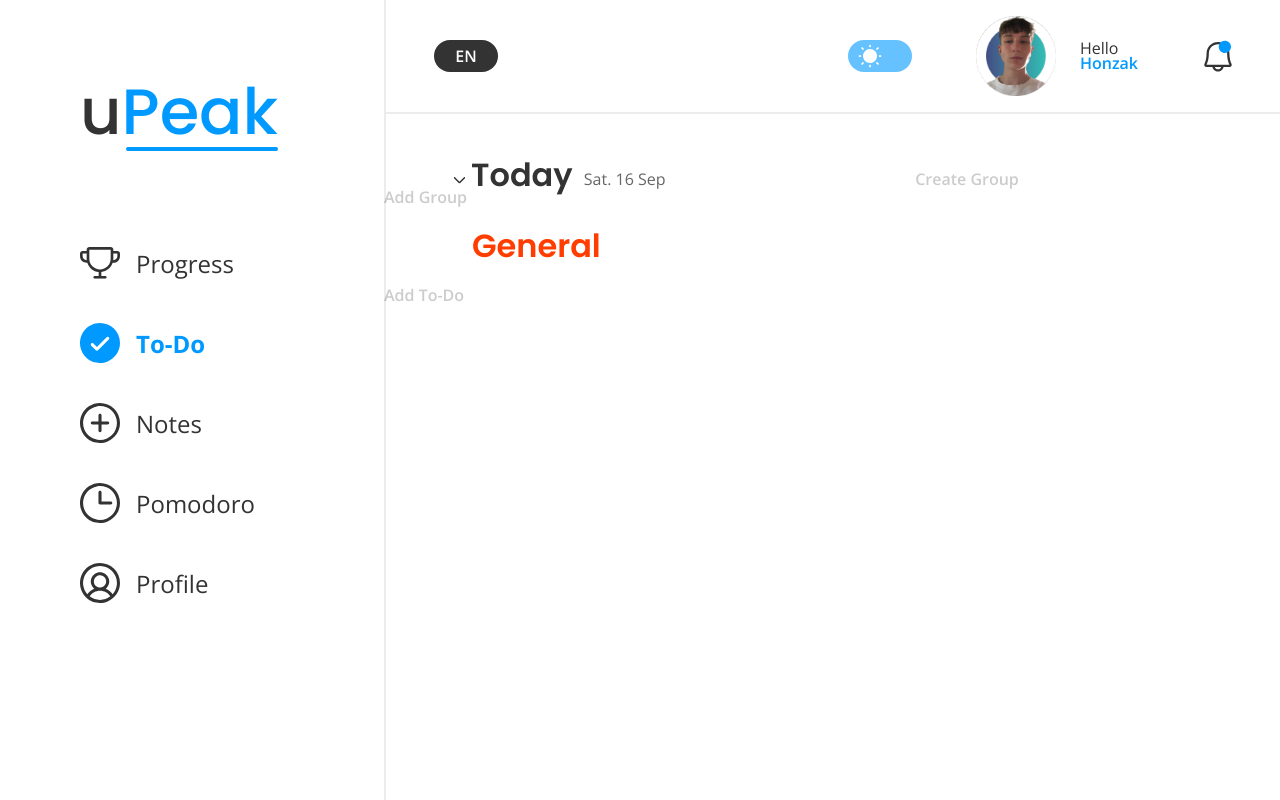
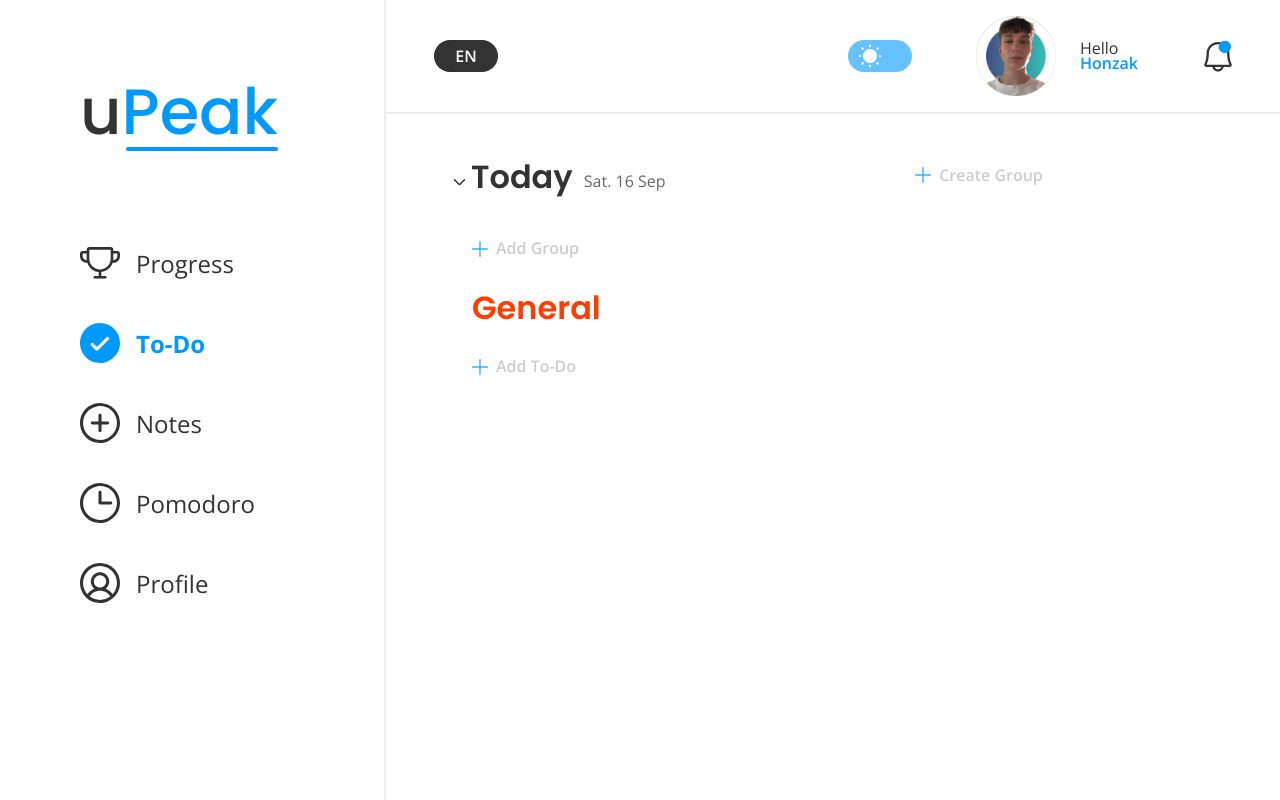
Before and after one commit to HonzaJeMocDobrej/uPeak, a React (Vite) app in the folder client/: page /todo in a window 1280 px wide. Built offline with nearby package versions, Linux system fonts and the light colour scheme.

Commit message:
todo-layout_changes

```diff
--- a/client/src/pages/ToDo.jsx
+++ b/client/src/pages/ToDo.jsx
@@ -85,9 +85,9 @@ function ToDo(props) {
                 Create Group
               </div>
             </div>
-            <div className="ctaGroupTodo">Add Group</div>
+            <div className="ctaGroupTodo leftCtaGroupTodo">Add Group</div>
             <h2 className="groupHeadline">General</h2>
-            <h2 className="ctaGroupTodo">Add To-Do</h2>
+            <h2 className="ctaGroupTodo leftCtaGroupTodo">Add To-Do</h2>
           </div>
         </main>
       </div>
--- a/client/src/styles/_todo.scss
+++ b/client/src/styles/_todo.scss
@@ -3,13 +3,15 @@ main {
 
     .topCont {
       display: flex;
-      align-items: flex-end;
+      align-items: center;
       margin-left: 4rem;
-      margin-top: 3rem;
       gap: 30%;
+      height: 2.5rem;
+      margin-top: 2.8rem;
 
       .ctaGroupTodo {
         margin-bottom: 0.2rem;
+
       }
 
       .dayTimeCont {
@@ -144,7 +146,43 @@ main {
         font-family: Open Sans;
         font-size: 1rem;
         font-weight: 600;
-        line-height: 93.682%; /* 1.40525rem */
+        line-height: 93.682%;
+        width: fit-content;
+
+        display: flex;
+        align-items: center;
+        gap: .5rem;
+        height: 100%;
+
+        &::before {
+          background-image: url(../assets/icons/BluePlus.svg);
+          background-repeat: no-repeat;
+          background-size: 1rem;
+          display: inline-block;
+          width: 1rem;
+          height: 1rem;
+          content:"";
+        }
+
+        &:hover {
+          background-color: rgb(234, 247, 255);
+          transition: 250ms;
+          cursor: pointer;
+        }
+
+
+      }
+
+      .leftCtaGroupTodo {
+        margin-left: 5.5rem;
+        &:nth-child(2) {
+          margin-top: 2rem;
+        }
+        &:nth-child(4) {
+          margin-top: 0;
+        }
+        height: 2.5rem;
+
       }
 
       .groupHeadline {
@@ -154,6 +192,8 @@ main {
         line-height: 93.682%; /* 2.34206rem */
         font-weight: 600;
         margin-left: 5.5rem;
+        margin-top: 1.5rem;
+        margin-bottom: 1.5rem;
       }
   }
 }
--- a/client/src/styles/styles.css
+++ b/client/src/styles/styles.css
@@ -1196,10 +1196,11 @@ main .progressConts .counterCont h2 {
 
 main .todoConts .topCont {
   display: flex;
-  align-items: flex-end;
+  align-items: center;
   margin-left: 4rem;
-  margin-top: 3rem;
   gap: 30%;
+  height: 2.5rem;
+  margin-top: 2.8rem;
 }
 main .todoConts .topCont .ctaGroupTodo {
   margin-bottom: 0.2rem;
@@ -1323,7 +1324,37 @@ main .todoConts .ctaGroupTodo {
   font-family: Open Sans;
   font-size: 1rem;
   font-weight: 600;
-  line-height: 93.682%; /* 1.40525rem */
+  line-height: 93.682%;
+  width: -moz-fit-content;
+  width: fit-content;
+  display: flex;
+  align-items: center;
+  gap: 0.5rem;
+  height: 100%;
+}
+main .todoConts .ctaGroupTodo::before {
+  background-image: url(../assets/icons/BluePlus.svg);
+  background-repeat: no-repeat;
+  background-size: 1rem;
+  display: inline-block;
+  width: 1rem;
+  height: 1rem;
+  content: "";
+}
+main .todoConts .ctaGroupTodo:hover {
+  background-color: rgb(234, 247, 255);
+  transition: 250ms;
+  cursor: pointer;
+}
+main .todoConts .leftCtaGroupTodo {
+  margin-left: 5.5rem;
+  height: 2.5rem;
+}
+main .todoConts .leftCtaGroupTodo:nth-child(2) {
+  margin-top: 2rem;
+}
+main .todoConts .leftCtaGroupTodo:nth-child(4) {
+  margin-top: 0;
 }
 main .todoConts .groupHeadline {
   color: #FF3D00;
@@ -1332,6 +1363,8 @@ main .todoConts .groupHeadline {
   line-height: 93.682%; /* 2.34206rem */
   font-weight: 600;
   margin-left: 5.5rem;
+  margin-top: 1.5rem;
+  margin-bottom: 1.5rem;
 }
 
 html, body {
```
Also changed, not shown: client/src/assets/icons/BluePlus.svg (added), 1 other file (tests, documents, lock files or other folders).
